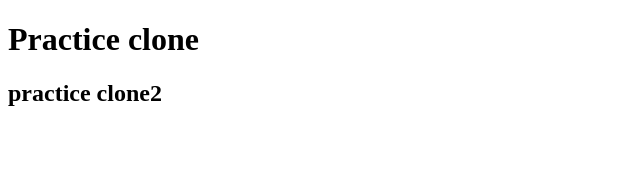
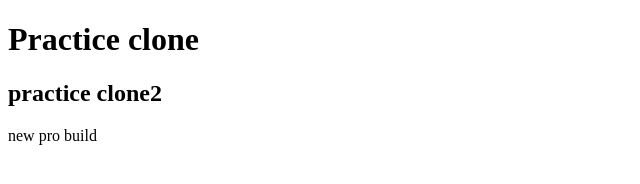
Before and after one commit to suzana02/Practice-Collab-team, a plain HTML site: page index.html in a window 1280 px wide. Shown: the whole page, without its empty margins (0-640 px from the left). Drawn offline with Linux system fonts and the light colour scheme.

Commit message:
tenssaycommit

```diff
--- a/index.html
+++ b/index.html
@@ -8,5 +8,6 @@
 	<body>
 		<h1>Practice clone</h1>
 		<h2>practice clone2</h2>
+		<p>new pro build</p>
 	</body>
 </html>
```
